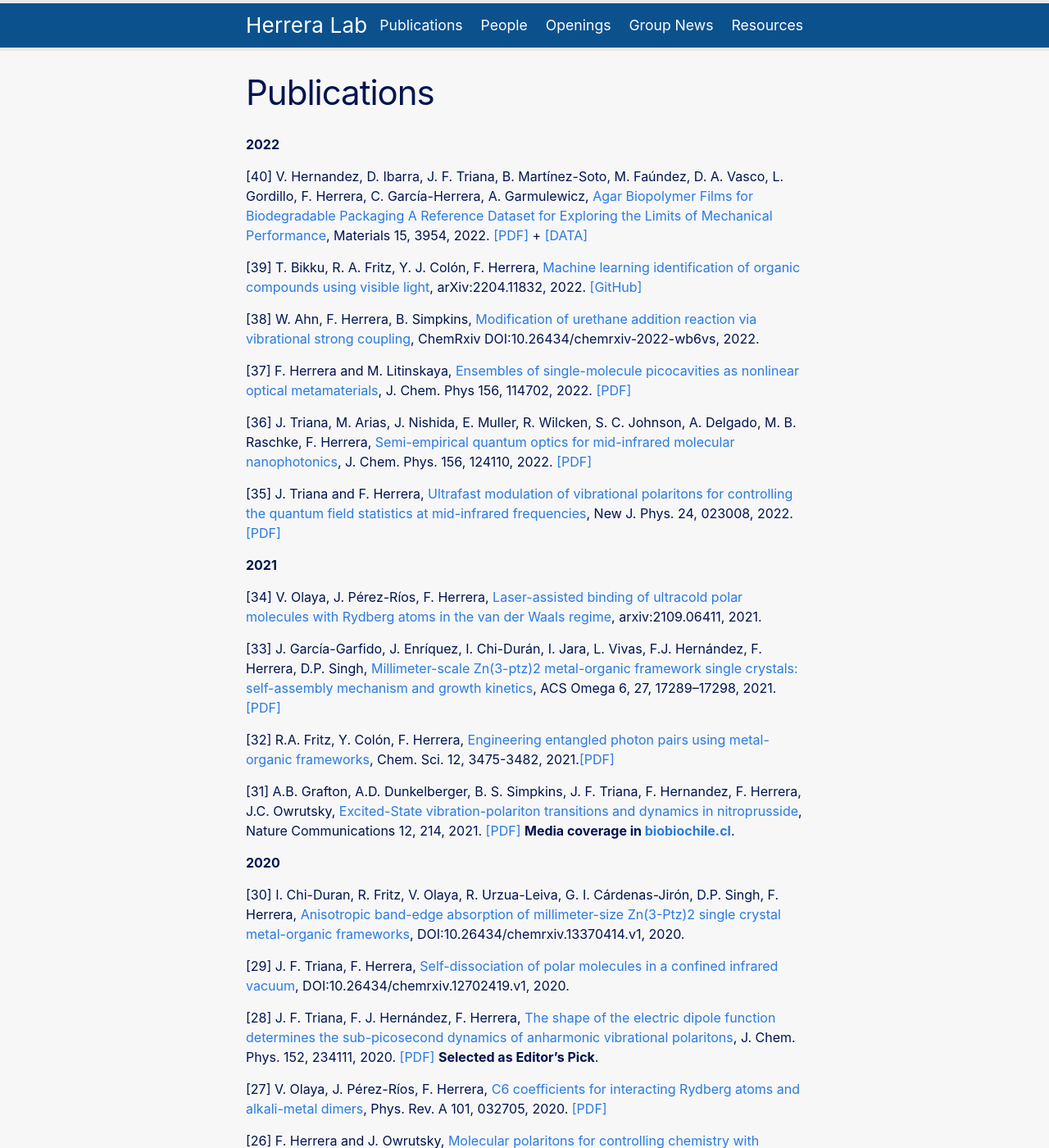
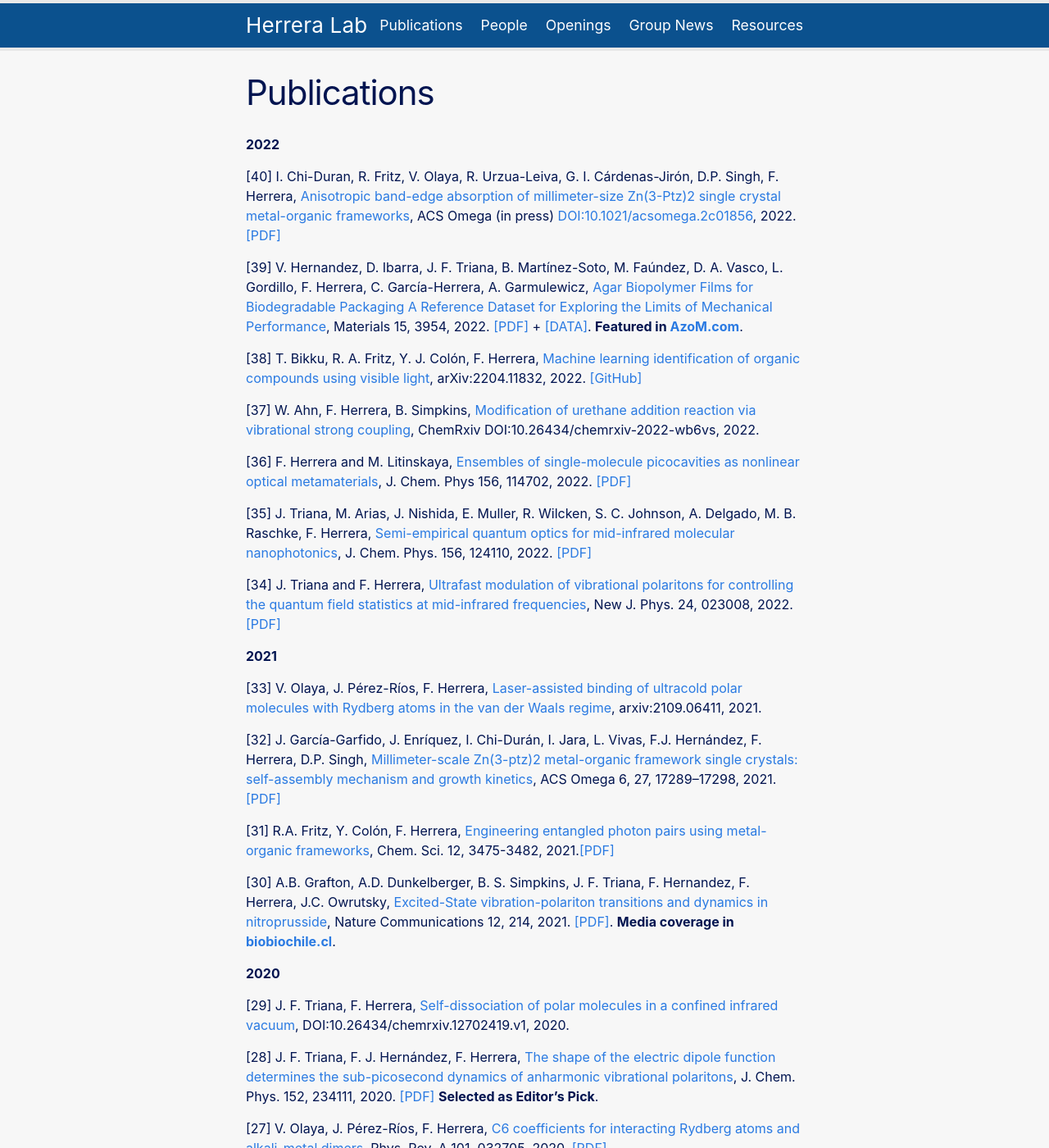
Before and after one commit to fherreralab/fherreralab.github.io, a Jekyll site: the page built from publications.md, in a window 1280 px wide and 1400 px high. Shown: the whole window at 82% size. Built offline with Jekyll 4.4.1, drawn with Linux system fonts in a browser that asks for light colours.

Commit message:
added journal ref

```diff
--- a/publications.md
+++ b/publications.md
@@ -6,37 +6,38 @@
 
 **2022**
 
-[40] V. Hernandez, D. Ibarra, J. F. Triana, B. Martínez-Soto, M. Faúndez, D. A. Vasco, L. Gordillo, F. Herrera, C. García-Herrera, A. Garmulewicz, [Agar Biopolymer Films for Biodegradable Packaging A Reference Dataset for Exploring the Limits of Mechanical Performance](https://doi.org/10.3390/ma15113954), Materials 15, 3954, 2022. [[PDF]]({{ "/assets/papers/2022 Agar Biopolymer Films for Biodegradable Packaging A Reference Dataset for Exploring the Limits of Mechanical Performance.pdf" | absolute_url}}) + [[DATA]](https://data.mendeley.com/datasets/nyz4y58jbt)
+[40] I. Chi-Duran, R. Fritz, V. Olaya, R. Urzua-Leiva, G. I. Cárdenas-Jirón, D.P. Singh, F. Herrera, [Anisotropic band-edge absorption of millimeter-size Zn(3-Ptz)2 single crystal metal-organic frameworks](https://doi.org/10.26434/chemrxiv.13370414.v1), ACS Omega (in press) [DOI:10.1021/acsomega.2c01856](https://doi.org/10.1021/acsomega.2c01856), 2022. [[PDF]]({{ "/assets/papers/2022 Anisotropic Band-Edge Absorption of Millimeter-Sized Zn(3-ptz)2 Single-Crystal Metal−Organic Frameworks.pdf" | absolute_url}})
 
-[39] T. Bikku, R. A. Fritz, Y. J. Colón, F. Herrera, [Machine learning identification of organic compounds using visible light](https://arxiv.org/abs/2204.11832), arXiv:2204.11832, 2022. [[GitHub]](https://doi.org/10.5281/zenodo.6419971)
 
-[38] W. Ahn, F. Herrera, B. Simpkins, [Modification of urethane addition reaction via vibrational strong coupling](https://doi.org/10.26434/chemrxiv-2022-wb6vs), ChemRxiv DOI:10.26434/chemrxiv-2022-wb6vs, 2022.
+[39] V. Hernandez, D. Ibarra, J. F. Triana, B. Martínez-Soto, M. Faúndez, D. A. Vasco, L. Gordillo, F. Herrera, C. García-Herrera, A. Garmulewicz, [Agar Biopolymer Films for Biodegradable Packaging A Reference Dataset for Exploring the Limits of Mechanical Performance](https://doi.org/10.3390/ma15113954), Materials 15, 3954, 2022. [[PDF]]({{ "/assets/papers/2022 Agar Biopolymer Films for Biodegradable Packaging A Reference Dataset for Exploring the Limits of Mechanical Performance.pdf" | absolute_url}}) + [[DATA]](https://data.mendeley.com/datasets/nyz4y58jbt). **Featured in [AzoM.com](https://www.azom.com/news.aspx?newsID=59250)**.
 
-[37] F. Herrera and M. Litinskaya, [Ensembles of single-molecule picocavities as nonlinear optical metamaterials](https://aip.scitation.org/doi/10.1063/5.0080063), J. Chem. Phys 156, 114702, 2022. [[PDF]]({{ "/assets/papers/2022 Disordered ensembles of strongly coupled single-molecule plasmonic picocavities as nonlinear optical metamaterials.pdf" | absolute_url}})
+[38] T. Bikku, R. A. Fritz, Y. J. Colón, F. Herrera, [Machine learning identification of organic compounds using visible light](https://arxiv.org/abs/2204.11832), arXiv:2204.11832, 2022. [[GitHub]](https://doi.org/10.5281/zenodo.6419971)
 
-[36] J. Triana, M. Arias, J. Nishida, E. Muller, R. Wilcken, S. C. Johnson, A. Delgado, M. B. Raschke, F. Herrera, [Semi-empirical quantum optics for mid-infrared molecular nanophotonics](https://aip.scitation.org/doi/10.1063/5.0075894), J. Chem. Phys. 156, 124110, 2022. [[PDF]]({{ "/assets/papers/2022 Semi-empirical quantum optics for mid-infrared molecular nanophotonics.pdf" | absolute_url}})
+[37] W. Ahn, F. Herrera, B. Simpkins, [Modification of urethane addition reaction via vibrational strong coupling](https://doi.org/10.26434/chemrxiv-2022-wb6vs), ChemRxiv DOI:10.26434/chemrxiv-2022-wb6vs, 2022.
 
-[35] J. Triana and F. Herrera, [Ultrafast modulation of vibrational polaritons for controlling the quantum field statistics at mid-infrared frequencies](https://iopscience.iop.org/article/10.1088/1367-2630/ac4a17), New J. Phys. 24, 023008, 2022. [[PDF]]({{ "/assets/papers/2022 Ultrafast modulation of vibrational polaritons for controlling the quantum field statistics at mid-infrared frequencies.pdf" | absolute_url}})
+[36] F. Herrera and M. Litinskaya, [Ensembles of single-molecule picocavities as nonlinear optical metamaterials](https://aip.scitation.org/doi/10.1063/5.0080063), J. Chem. Phys 156, 114702, 2022. [[PDF]]({{ "/assets/papers/2022 Disordered ensembles of strongly coupled single-molecule plasmonic picocavities as nonlinear optical metamaterials.pdf" | absolute_url}})
+
+[35] J. Triana, M. Arias, J. Nishida, E. Muller, R. Wilcken, S. C. Johnson, A. Delgado, M. B. Raschke, F. Herrera, [Semi-empirical quantum optics for mid-infrared molecular nanophotonics](https://aip.scitation.org/doi/10.1063/5.0075894), J. Chem. Phys. 156, 124110, 2022. [[PDF]]({{ "/assets/papers/2022 Semi-empirical quantum optics for mid-infrared molecular nanophotonics.pdf" | absolute_url}})
+
+[34] J. Triana and F. Herrera, [Ultrafast modulation of vibrational polaritons for controlling the quantum field statistics at mid-infrared frequencies](https://iopscience.iop.org/article/10.1088/1367-2630/ac4a17), New J. Phys. 24, 023008, 2022. [[PDF]]({{ "/assets/papers/2022 Ultrafast modulation of vibrational polaritons for controlling the quantum field statistics at mid-infrared frequencies.pdf" | absolute_url}})
 
 
 
 **2021**
 
-[34] V. Olaya, J. Pérez-Ríos, F. Herrera, [Laser-assisted binding of ultracold polar molecules with Rydberg atoms in the van der Waals regime](https://arxiv.org/abs/2109.06411), arxiv:2109.06411, 2021.
+[33] V. Olaya, J. Pérez-Ríos, F. Herrera, [Laser-assisted binding of ultracold polar molecules with Rydberg atoms in the van der Waals regime](https://arxiv.org/abs/2109.06411), arxiv:2109.06411, 2021.
 
-[33] J. García-Garfido, J. Enríquez, I. Chi-Durán, I. Jara, L. Vivas, F.J. Hernández, F. Herrera, D.P.  Singh, [Millimeter-scale Zn(3-ptz)2 metal-organic framework single crystals: self-assembly mechanism and growth kinetics](https://pubs.acs.org/doi/abs/10.1021/acsomega.1c01272), ACS Omega 6, 27, 17289–17298, 2021. [[PDF]]({{ "/assets/papers/2021 Millimeter-Scale Zn(3-ptz)2 Metal−Organic Framework Single Crystals Self-Assembly Mechanism and Growth Kinetics.pdf
+[32] J. García-Garfido, J. Enríquez, I. Chi-Durán, I. Jara, L. Vivas, F.J. Hernández, F. Herrera, D.P.  Singh, [Millimeter-scale Zn(3-ptz)2 metal-organic framework single crystals: self-assembly mechanism and growth kinetics](https://pubs.acs.org/doi/abs/10.1021/acsomega.1c01272), ACS Omega 6, 27, 17289–17298, 2021. [[PDF]]({{ "/assets/papers/2021 Millimeter-Scale Zn(3-ptz)2 Metal−Organic Framework Single Crystals Self-Assembly Mechanism and Growth Kinetics.pdf
 " | absolute_url}})
 
-[32] R.A. Fritz, Y. Colón, F. Herrera, [Engineering entangled photon pairs using metal-organic frameworks](http://dx.doi.org/10.1039/D0SC05572G), Chem. Sci. 12, 3475-3482, 2021.[[PDF]]({{ "/assets/papers/2021 Engineering entangled photon pairs with metal– organic frameworks.pdf" | absolute_url}})
+[31] R.A. Fritz, Y. Colón, F. Herrera, [Engineering entangled photon pairs using metal-organic frameworks](http://dx.doi.org/10.1039/D0SC05572G), Chem. Sci. 12, 3475-3482, 2021.[[PDF]]({{ "/assets/papers/2021 Engineering entangled photon pairs with metal– organic frameworks.pdf" | absolute_url}})
 
-[31] A.B. Grafton, A.D. Dunkelberger, B. S. Simpkins, J. F. Triana, F. Hernandez, F. Herrera, J.C. Owrutsky, [Excited-State vibration-polariton transitions and dynamics in nitroprusside](https://doi.org/10.1038/s41467-020-20535-z), Nature Communications 12, 214, 2021. [[PDF]]({{ "/assets/papers/2021 Excited-state vibration-polariton transitions and dynamics in nitroprusside.pdf" | absolute_url}}) **Media coverage in [biobiochile.cl](https://www.biobiochile.cl/noticias/ciencia-y-tecnologia/ciencia/2021/01/21/fisicos-chilenos-presentan-teoria-que-marca-avance-clave-hacia-la-computacion-cuantica.shtml)**.
+[30] A.B. Grafton, A.D. Dunkelberger, B. S. Simpkins, J. F. Triana, F. Hernandez, F. Herrera, J.C. Owrutsky, [Excited-State vibration-polariton transitions and dynamics in nitroprusside](https://doi.org/10.1038/s41467-020-20535-z), Nature Communications 12, 214, 2021. [[PDF]]({{ "/assets/papers/2021 Excited-state vibration-polariton transitions and dynamics in nitroprusside.pdf" | absolute_url}}). **Media coverage in [biobiochile.cl](https://www.biobiochile.cl/noticias/ciencia-y-tecnologia/ciencia/2021/01/21/fisicos-chilenos-presentan-teoria-que-marca-avance-clave-hacia-la-computacion-cuantica.shtml)**.
 
 
 
 
 **2020**
-
-[30] I. Chi-Duran, R. Fritz, V. Olaya, R. Urzua-Leiva, G. I. Cárdenas-Jirón, D.P. Singh, F. Herrera, [Anisotropic band-edge absorption of millimeter-size Zn(3-Ptz)2 single crystal metal-organic frameworks](https://doi.org/10.26434/chemrxiv.13370414.v1), DOI:10.26434/chemrxiv.13370414.v1, 2020.
 
 [29] J. F. Triana, F. Herrera, [Self-dissociation of polar molecules in a confined infrared vacuum](https://chemrxiv.org/articles/preprint/Self-Dissociation_of_Polar_Molecules_in_a_Confined_Infrared_Vacuum/12702419), DOI:10.26434/chemrxiv.12702419.v1, 2020.
 
```
Also changed, not shown: 3 other files.
